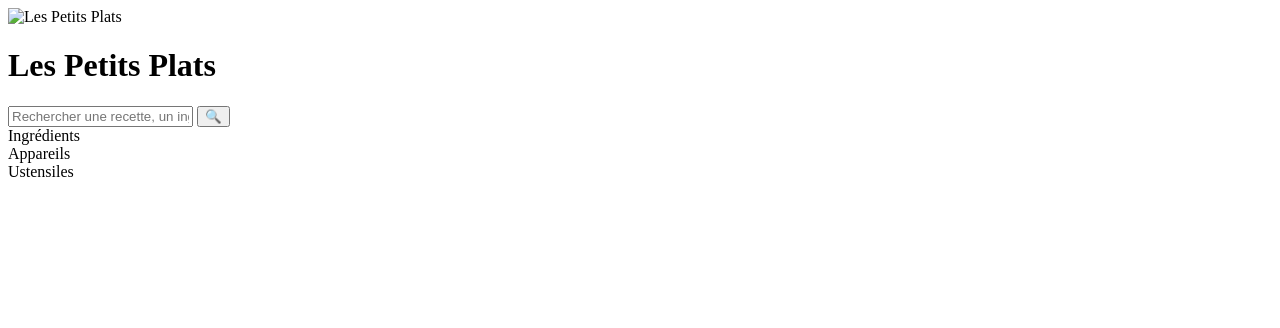
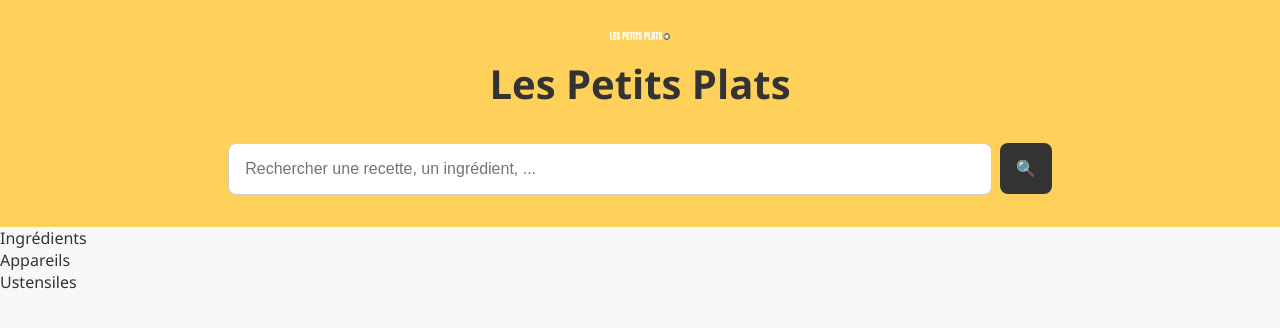
Before and after one commit to EvolutionZ19/Petits-plats-07, a plain HTML site: page index.html in a window 1280 px wide. Drawn offline with Linux system fonts and the light colour scheme.

Commit message:
feat: stylisation du header et du champ de recherche

```diff
--- a/index.html
+++ b/index.html
@@ -1,3 +1,11 @@
+<!DOCTYPE html>
+<html lang="fr">
+<head>
+  <meta charset="UTF-8" />
+  <meta name="viewport" content="width=device-width, initial-scale=1.0" />
+  <title>Les Petits Plats</title>
+  <link rel="stylesheet" href="styles/layout.css" />
+</head>
 <body>
   <header>
     <img src="assets/logo/logo.svg" alt="Les Petits Plats" class="logo" />
@@ -24,4 +32,7 @@
       <!-- Cartes de recettes générées dynamiquement ici -->
     </section>
   </main>
+
+  <script type="module" src="scripts/index.js"></script>
 </body>
+</html>
--- /dev/null
+++ b/styles/layout.css
@@ -0,0 +1,51 @@
+/* layout.css */
+
+body {
+    margin: 0;
+    font-family: 'Segoe UI', sans-serif;
+    background-color: #f8f8f8;
+    color: #333;
+  }
+
+  header {
+    background-color: #ffd15b;
+    padding: 2rem;
+    text-align: center;
+  }
+
+  .logo {
+    width: 60px;
+    height: auto;
+    display: block;
+    margin: 0 auto 1rem;
+  }
+
+  h1 {
+    font-size: 2.5rem;
+    margin: 0 0 2rem;
+  }
+
+  .search-container {
+    display: flex;
+    justify-content: center;
+    align-items: center;
+    gap: 0.5rem;
+  }
+
+  #main-search {
+    padding: 1rem;
+    width: 60%;
+    font-size: 1rem;
+    border-radius: 8px;
+    border: 1px solid #ccc;
+  }
+
+  #search-button {
+    padding: 1rem;
+    font-size: 1rem;
+    background-color: #333;
+    color: white;
+    border: none;
+    border-radius: 8px;
+    cursor: pointer;
+  }
```
Also changed, not shown: assets/logo/logo.svg (added).
